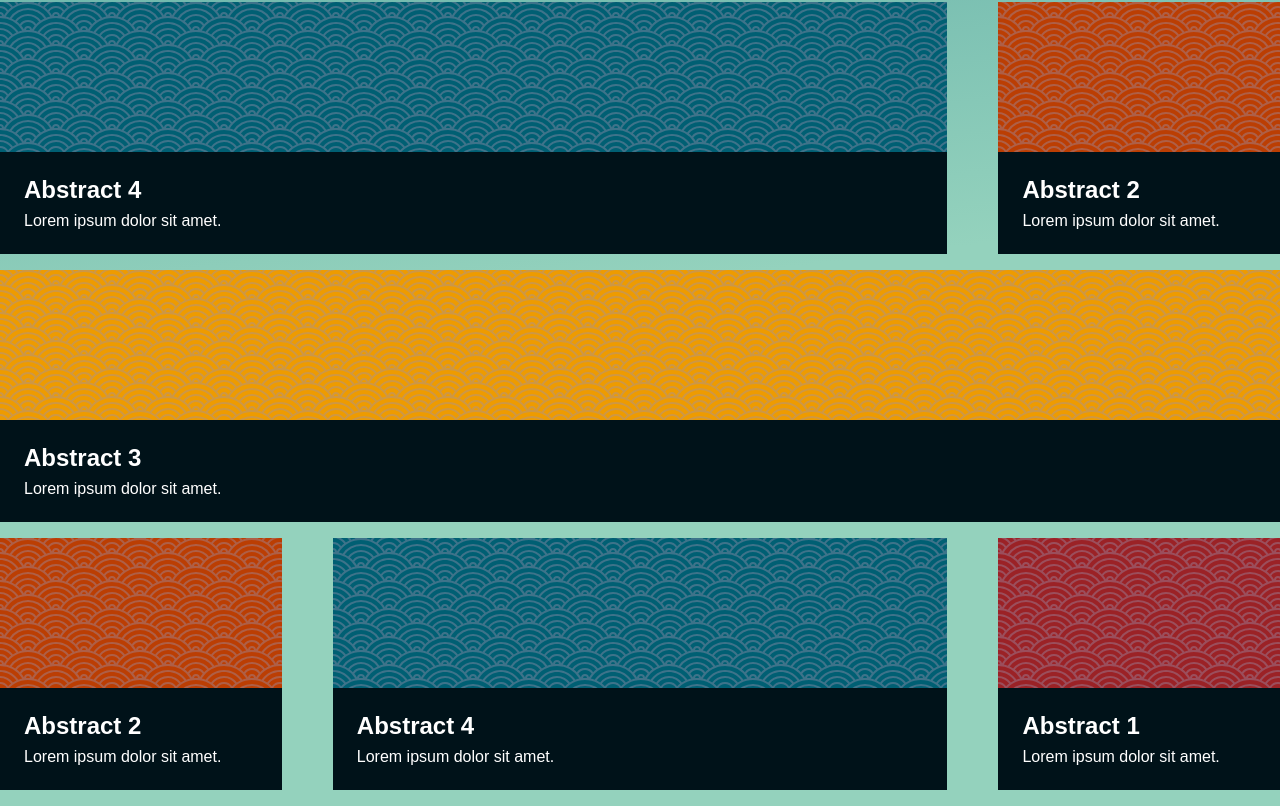
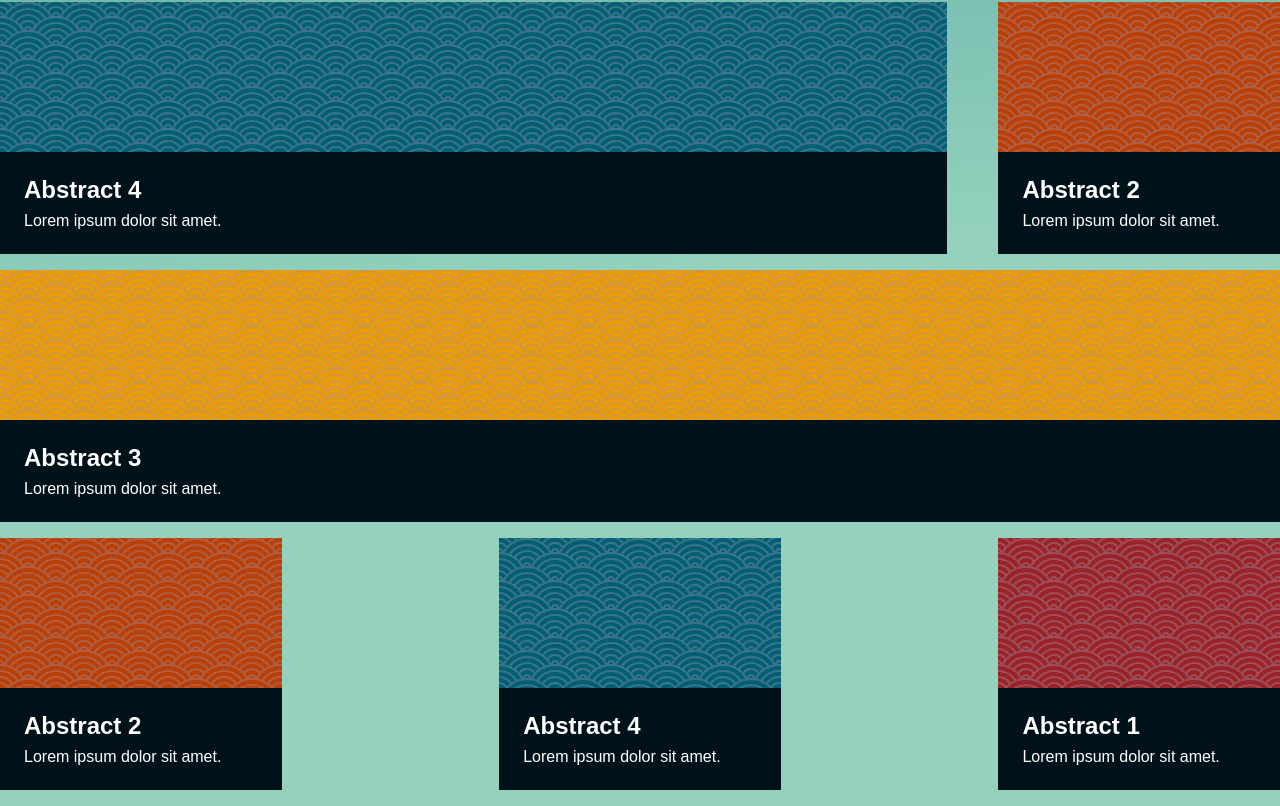
Before and after one commit to akgmage/flex-box, an Angular app: page / in a window 1280 px wide. Shown: the part 534-1340 px from the top of the page. Built offline with nearby package versions, Linux system fonts and the light colour scheme.

Commit message:
add class of span2-4

```diff
--- a/src/app/home/home.component.html
+++ b/src/app/home/home.component.html
@@ -86,7 +86,7 @@
 
 <!-- Row 5: 3 boxes, 1-2-1 distribution -->
 <div class="row">
-  <figure class="span2 order-2">
+  <figure class="span2-4 order-2">
     <div class="four"></div>
     <figcaption>
       <h2>Abstract 4</h2>
```
